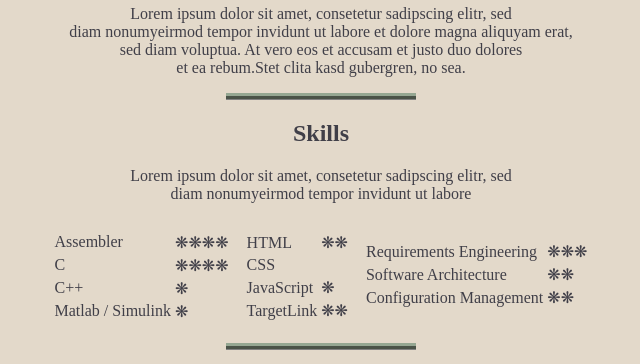
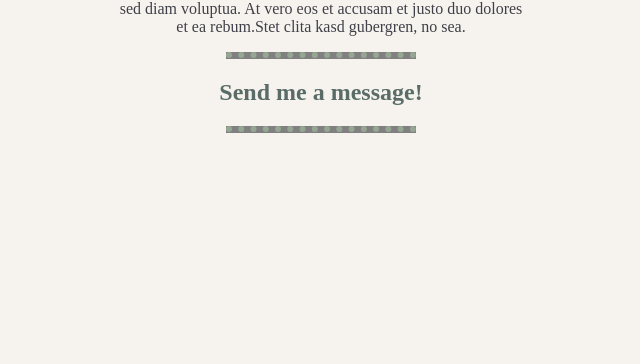
Before and after one commit to HoggleTheGreat/Code-Playbook, a plain HTML site: page index.html in a window 1280 px wide. Shown: the part 116-480 px from the top of the page, without its empty margins (319-959 px from the left). Drawn offline with Linux system fonts and the light colour scheme.

Commit message:
Reduced content for working on the design and structure

```diff
--- a/css/styles.css
+++ b/css/styles.css
@@ -1,5 +1,5 @@
 body {
-background-color: #e3d9ca;
+background-color: #F6F3EE;
 color: #403f48;
 text-align: center;
 }
@@ -11,7 +11,7 @@ a {
 
 hr {
   border-style: none;
-  border-top-style: ridge;
+  border-top-style: dotted;
   border-color: #95a792;
   border-width: 6px;
   width: 15%;
--- a/index.html
+++ b/index.html
@@ -9,8 +9,6 @@
 </head>
 
 <body>
-  <br>
-  <hr size="3" noshade align="center">
   <h1>Hi! I'm Philippe</h1>
   <p>
     Lorem ipsum dolor sit amet, consetetur sadipscing elitr, sed <br>
@@ -18,84 +16,9 @@
     sed diam voluptua. At vero eos et accusam et justo duo dolores <br>
     et ea rebum.Stet clita kasd gubergren, no sea.
   </p>
-  <hr size="3" noshade align="center">
-
-  <h2>Skills</h2>
-  <p>
-    Lorem ipsum dolor sit amet, consetetur sadipscing elitr, sed <br>
-    diam nonumyeirmod tempor invidunt ut labore
-  </p>
-  <center>
-    <table cellspacing="10">
-      <tr>
-        <td>
-          <table>
-            <tr>
-              <td>Assembler</td>
-              <td>❋❋❋❋</td>
-            </tr>
-            <tr>
-              <td>C</td>
-              <td>❋❋❋❋</td>
-            </tr>
-            <tr>
-              <td>C++</td>
-              <td>❋</td>
-            </tr>
-            <tr>
-              <td>Matlab / Simulink</td>
-              <td>❋</td>
-            </tr>
-          </table>
-        </td>
-        <td>
-          <table>
-            <tr>
-              <td>HTML</td>
-              <td>❋❋</td>
-            </tr>
-            <tr>
-              <td>CSS</td>
-              <td></td>
-            </tr>
-            <tr>
-              <td>JavaScript</td>
-              <td>❋</td>
-            </tr>
-            <tr>
-              <td>TargetLink</td>
-              <td>❋❋</td>
-            </tr>
-          </table>
-        </td>
-        <td>
-          <table>
-            <tr>
-              <td>Requirements Engineering</td>
-              <td>❋❋❋</td>
-            </tr>
-            <tr>
-              <td>Software Architecture</td>
-              <td>❋❋</td>
-            </tr>
-            <tr>
-              <td>Configuration Management</td>
-              <td>❋❋</td>
-            </tr>
-            <tr>
-              <td></td>
-              <td></td>
-            </tr>
-          </table>
-        </td>
-      </tr>
-    </table>
-  </center>
 
   <hr size="3" noshade align="center">
-  <h2><a href="SubSites/CodePlaybook.html">Code Playbook</a></h2>
-  <br>
-  <h2><a href="SubSites/Contact.html">Contact</a></h2>
+  <h2><a href="SubSites/Contact.html">Send me a message!</a></h2>
 
   <hr size="3" noshade align="center">
 
```
Also changed, not shown: SubSites/CodePlaybook.html (deleted, +0 -60 lines), SubSites/HTML.html (deleted, +0 -59 lines), ressources/Philippe_Hoggle_Profil.png (added).
